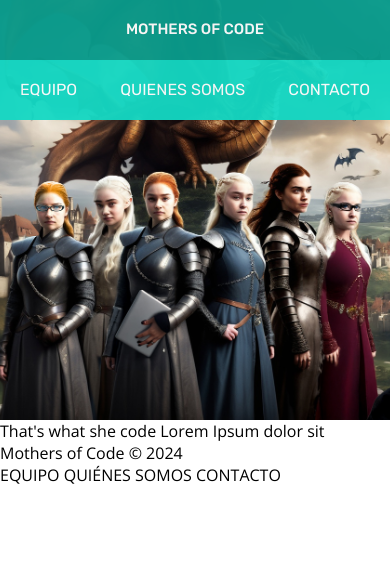
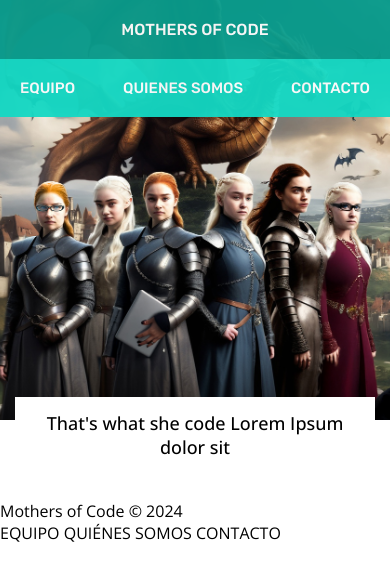
Before and after one commit to SeiCp/pw-project-promo-c-pt-module-1-team-1, a website built with Vite: page src/index.html in a window 390 px wide. Built offline with nearby package versions, Linux system fonts and the light colour scheme.

Commit message:
header mobile version

```diff
--- a/src/index.html
+++ b/src/index.html
@@ -28,13 +28,11 @@
           <li class="header__menu-list"><a class="header__menu-links" href="">Contacto</a></li>
         </ul>
       </nav>
+      <div class="header__hero">
+        <p class="header__hero-slogan">That's what she code Lorem Ipsum dolor sit</p>
+      </div>
     </header>
     <main>
-
-      <div class="hero">
-        <p>That's what she code Lorem Ipsum dolor sit</p>
-      </div>
-
 
       <footer>
         <p>Mothers of Code &copy; 2024</p>
--- a/src/scss/layout/_header.scss
+++ b/src/scss/layout/_header.scss
@@ -2,46 +2,64 @@
     display: flex;
     flex-direction: column;
     text-align: center;
-    background-image:url(../images/Hero/cabecera-mothers-of-code.jpg);
+    background-image: url(../images/Hero/cabecera-mothers-of-code.jpg);
     background-repeat: no-repeat;
-    background-size:cover;
+    background-size: cover;
     background-position: center;
     height: 420px;
+    margin-bottom:80px ;
 
     &__name-section {
-        background-color:$secondary-color;
+        background-color: $secondary-color;
         text-transform: uppercase;
         height: 60px;
         padding: 20px 80px;
         opacity: 0.95;
     }
+
     &__name {
-        font-family:$fontfamily-name-header;
+        font-family: $fontfamily-name-header;
         font-weight: $fontweight-name-header;
-        font-size: $fontsize-name-header;
+        font-size:$fontsize-name-header;
         color: white;
     }
-    &__nav{
 
-        background-color:$primary-color;
+    &__nav {
+
+        background-color: $primary-color;
         text-transform: uppercase;
         width: auto;
         height: 60px;
         padding: 20px 20px;
         opacity: 0.95;
+        font-size: $fontsize-name-menu;
         font-family: $fontfamily-menu;
         font-weight: $fontweightname-menu;
-
-      }
+    }
 
     &__menu {
         display: flex;
         justify-content: space-between;
     }
-    &__menu-list, &__menu-links {
+
+    &__menu-list,
+    &__menu-links {
         list-style: none;
         color: white;
         text-decoration: none;
     }
 
+    &__hero {
+        background-color: white;
+        height: 80px;
+        margin-inline: 15px;
+        padding: 14px 15px 16px;
+        margin-top: 280px;
+
+    }
+    &__hero-slogan {
+        font-size:$fontsize-slogan ;
+        font-weight: $fontweight-slogan;
+    }
+
 }
--- a/src/scss/layout/_variables.scss
+++ b/src/scss/layout/_variables.scss
@@ -2,12 +2,12 @@ $fontfamily-name-header: "Rubik";
 $fontweight-name-header: 500;
 $fontsize-name-header: 16px;
 
-$fontweight-slogan: 600;
+$fontweight-slogan: 500;
 $fontsize-slogan:18px;
 
 $fontfamily-menu: "Rubik";
-$fontweightname-menu: medium;
-$fontsize-name-header: 15px;
+$fontweightname-menu:500;
+$fontsize-name-menu: 15px;
 
 $primary-color: #14d9c4;
 $secondary-color: #099d8d;
```
